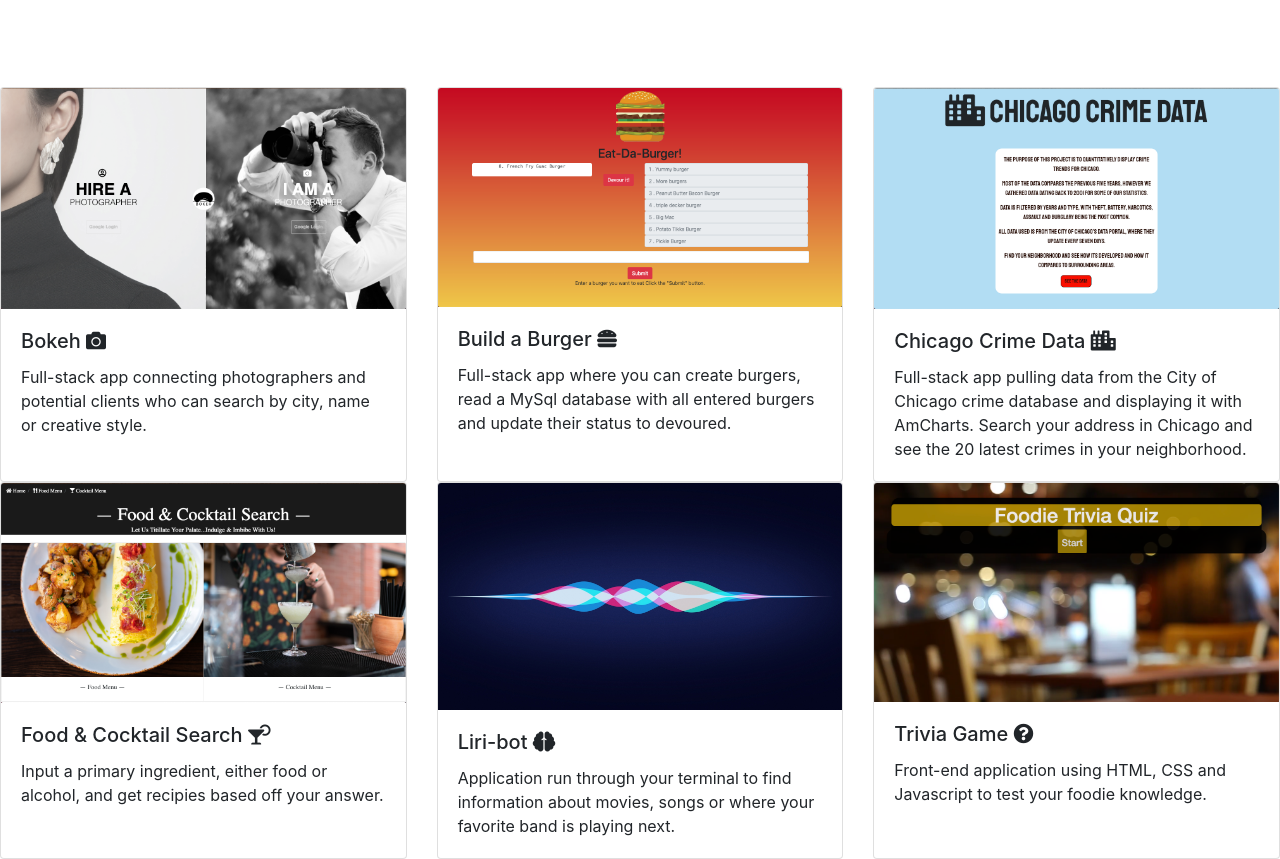
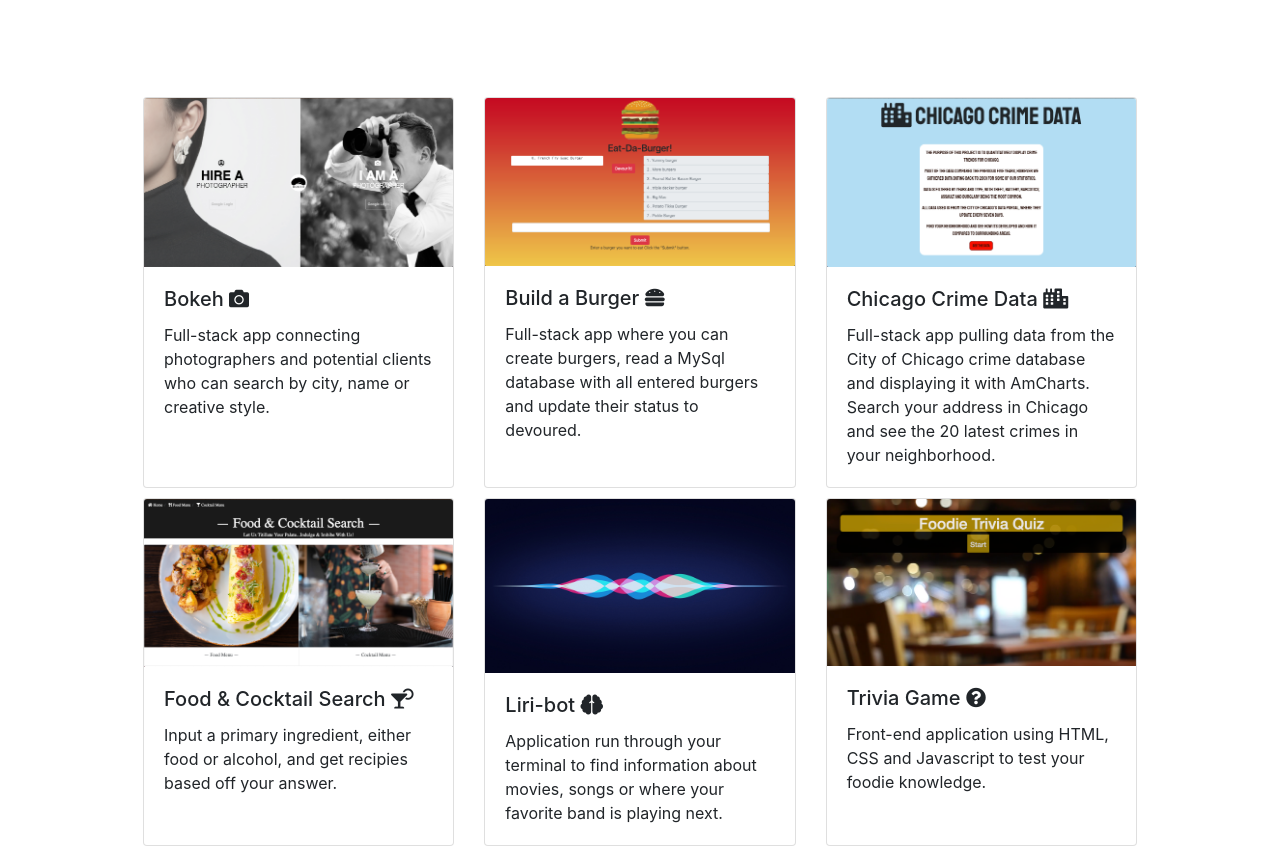
Before and after one commit to PhillipSturm/Updated-Portfolio, a plain HTML site: page index.html in a window 1280 px wide. Shown: the part 919-1778 px from the top of the page. Drawn offline with nearby package versions, Linux system fonts and the light colour scheme.

Commit message:
formatting

```diff
--- a/index.html
+++ b/index.html
@@ -16,7 +16,7 @@
 </head>
 <body>
      <nav class="navbar navbar-expand-lg navbar-light bg-light">
-                <a class="navbar-brand" href="#">Phillip Sturm</a>
+                <a class="navbar-brand" href="#">| Phillip Sturm |</a>
                 <button class="navbar-toggler" type="button" data-toggle="collapse" data-target="#navbarNav" aria-controls="navbarNav" aria-expanded="false" aria-label="Toggle navigation">
                   <span class="navbar-toggler-icon"></span>
                 </button>
@@ -83,7 +83,7 @@
                   </div>
                 </div>
           </div>
-          <div class="card-deck">
+          <div id="deck2" class="card-deck">
                 <div class="card">
                         <a href="https://veronicavera.github.io/GroupProjectFood/">
                       <img src="./img/Food.png" class="card-img-top" alt="...">
--- a/style.css
+++ b/style.css
@@ -34,4 +34,12 @@
   #profilePic{
         height: 200px;
         border-radius: 50%;
+        margin-top: 10px;
   }
+  .card-deck{
+      width: 80%;
+      margin: auto;
+  }
+  #deck2{
+      margin-top: 10px;
+  }
```
